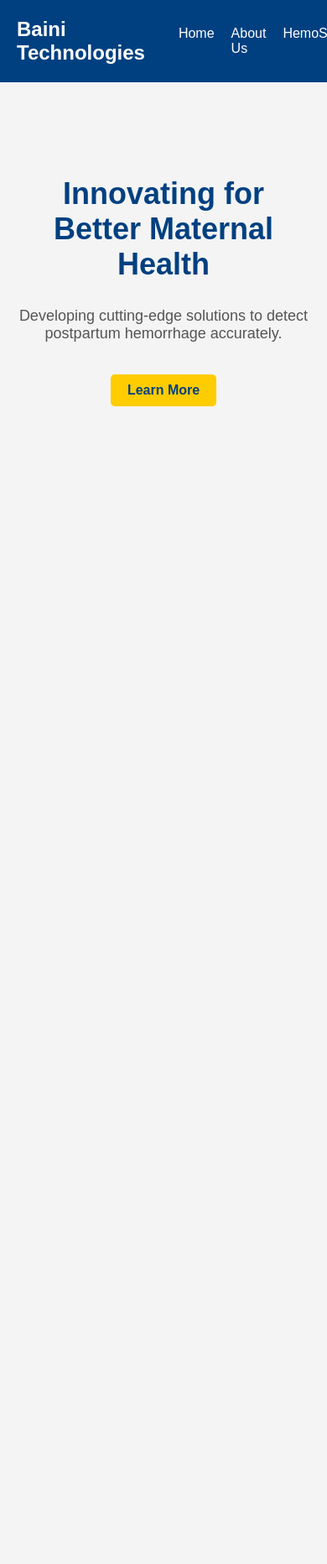
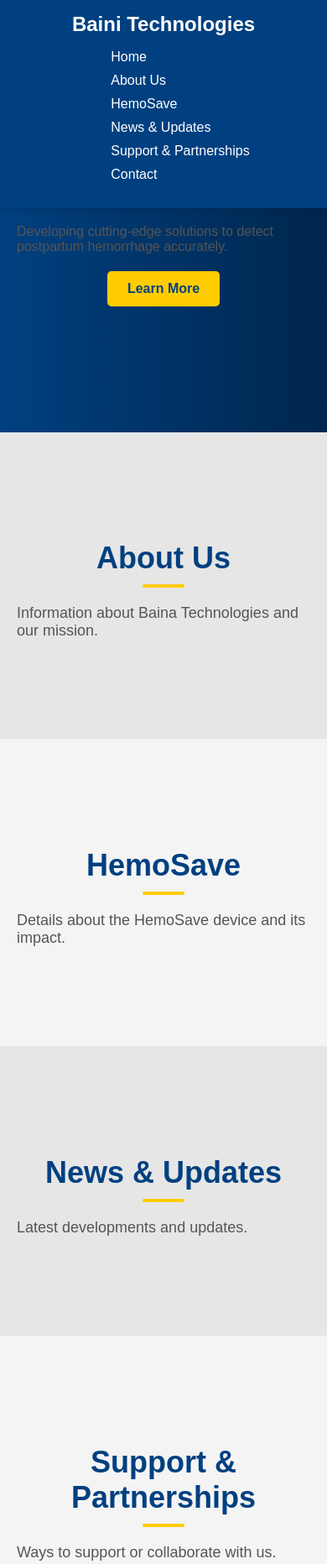
Before and after one commit to jamesabradley04/Baini-Technologies, a plain HTML site: page webpage/home.html in a window 390 px wide. Shown: the top 1863 px of the page at 84% size. Before the commit the page ends 844 px from the top, so only its background shows below. Drawn offline with Linux system fonts and the light colour scheme.

Commit message:
added scrolling between sections

```diff
--- a/webpage/home.html
+++ b/webpage/home.html
@@ -5,28 +5,55 @@
     <meta name="viewport" content="width=device-width, initial-scale=1.0">
     <title>Baini Technologies Ltd.</title>
     <link rel="stylesheet" href="styles.css">
+    <script defer src="script.js"></script>
 </head>
 <body>
     <header>
         <nav>
             <div class="logo">Baini Technologies</div>
             <ul class="nav-links">
-                <li><a href="index.html">Home</a></li>
-                <li><a href="about.html">About Us</a></li>
-                <li><a href="hemosave.html">HemoSave</a></li>
-                <li><a href="news.html">News & Updates</a></li>
-                <li><a href="support.html">Support & Partnerships</a></li>
-                <li><a href="contact.html">Contact</a></li>
+                <li><a href="#home">Home</a></li>
+                <li><a href="#about">About Us</a></li>
+                <li><a href="#hemosave">HemoSave</a></li>
+                <li><a href="#news">News & Updates</a></li>
+                <li><a href="#support">Support & Partnerships</a></li>
+                <li><a href="#contact">Contact</a></li>
             </ul>
         </nav>
     </header>
 
     <main>
-        <section class="hero">
+        <section id="home" class="hero">
             <h1>Innovating for Better Maternal Health</h1>
             <p>Developing cutting-edge solutions to detect postpartum hemorrhage accurately.</p>
-            <a href="hemosave.html" class="cta-button">Learn More</a>
+            <a href="#hemosave" class="cta-button">Learn More</a>
+        </section>
+
+        <section id="about">
+            <h2>About Us</h2>
+            <p>Information about Baina Technologies and our mission.</p>
+        </section>
+
+        <section id="hemosave">
+            <h2>HemoSave</h2>
+            <p>Details about the HemoSave device and its impact.</p>
+        </section>
+
+        <section id="news">
+            <h2>News & Updates</h2>
+            <p>Latest developments and updates.</p>
+        </section>
+
+        <section id="support">
+            <h2>Support & Partnerships</h2>
+            <p>Ways to support or collaborate with us.</p>
+        </section>
+
+        <section id="contact">
+            <h2>Contact</h2>
+            <p>How to reach us.</p>
         </section>
     </main>
+    <script src="scripts.js"></script>
 </body>
 </html>
--- /dev/null
+++ b/webpage/scripts.js
@@ -0,0 +1,33 @@
+document.addEventListener("DOMContentLoaded", () => {
+    const links = document.querySelectorAll("nav ul li a");
+
+    links.forEach(link => {
+        link.addEventListener("click", (event) => {
+            event.preventDefault();
+            const targetId = link.getAttribute("href").substring(1);
+            const targetSection = document.getElementById(targetId);
+
+            if (targetSection) {
+                window.scrollTo({
+                    top: targetSection.offsetTop - 60,
+                    behavior: "smooth"
+                });
+            }
+        });
+    });
+    const sections = document.querySelectorAll("section");
+
+    function revealSections() {
+        sections.forEach((section) => {
+            const sectionTop = section.getBoundingClientRect().top;
+            const triggerPoint = window.innerHeight * 0.75; // Adjust visibility trigger point
+
+            if (sectionTop < triggerPoint) {
+                section.classList.add("show");
+            }
+        });
+    }
+
+    window.addEventListener("scroll", revealSections);
+    revealSections(); // Run on page load
+});
--- a/webpage/styles.css
+++ b/webpage/styles.css
@@ -3,6 +3,7 @@ body {
     font-family: Arial, sans-serif;
     background-color: #f4f4f4;
     color: #333;
+    scroll-behavior: smooth;
 }
 
 header {
@@ -13,6 +14,7 @@ header {
     top: 0;
     left: 0;
     z-index: 1000;
+    box-shadow: 0 4px 6px rgba(0, 0, 0, 0.1);
 }
 
 nav {
@@ -51,27 +53,38 @@ nav {
     color: #ffcc00;
 }
 
+section {
+    padding: 100px 20px;
+    text-align: center;
+    transition: opacity 0.6s ease-in-out, transform 0.6s ease-in-out;
+    opacity: 0;
+    transform: translateY(50px);
+}
+
+section.show {
+    opacity: 1;
+    transform: translateY(0);
+}
+
 .hero {
-    text-align: center;
-    padding: 100px 20px;
-    margin-top: 80px;
+    background: linear-gradient(to right, #004080, #00264d);
+    color: white;
+    padding: 150px 20px;
 }
 
 .hero h1 {
-    font-size: 36px;
-    color: #004080;
+    font-size: 42px;
+    margin-bottom: 10px;
 }
 
 .hero p {
-    font-size: 18px;
-    margin-top: 10px;
-    color: #555;
+    font-size: 20px;
+    margin-bottom: 20px;
 }
 
 .cta-button {
     display: inline-block;
-    margin-top: 20px;
-    padding: 10px 20px;
+    padding: 12px 24px;
     background: #ffcc00;
     color: #004080;
     font-weight: bold;
@@ -83,3 +96,70 @@ nav {
 .cta-button:hover {
     background: #e6b800;
 }
+
+section h2 {
+    font-size: 36px;
+    color: #004080;
+    margin-bottom: 20px;
+    position: relative;
+}
+
+section h2::after {
+    content: '';
+    display: block;
+    width: 50px;
+    height: 4px;
+    background: #ffcc00;
+    margin: 10px auto;
+    border-radius: 2px;
+}
+
+.section-content {
+    display: flex;
+    align-items: center;
+    justify-content: center;
+    gap: 20px;
+    max-width: 1000px;
+    margin: 0 auto;
+    flex-wrap: wrap;
+}
+
+.section-content img {
+    max-width: 400px;
+    border-radius: 10px;
+    box-shadow: 0 4px 8px rgba(0, 0, 0, 0.1);
+}
+
+section p {
+    font-size: 18px;
+    color: #555;
+    max-width: 600px;
+    text-align: left;
+}
+
+section:nth-child(even) {
+    background: #e6e6e6;
+}
+
+@media (max-width: 768px) {
+    nav {
+        flex-direction: column;
+    }
+    .nav-links {
+        flex-direction: column;
+        gap: 10px;
+    }
+    .hero h1 {
+        font-size: 32px;
+    }
+    .hero p {
+        font-size: 16px;
+    }
+    .section-content {
+        flex-direction: column;
+        text-align: center;
+    }
+    .section-content img {
+        max-width: 100%;
+    }
+}
```
